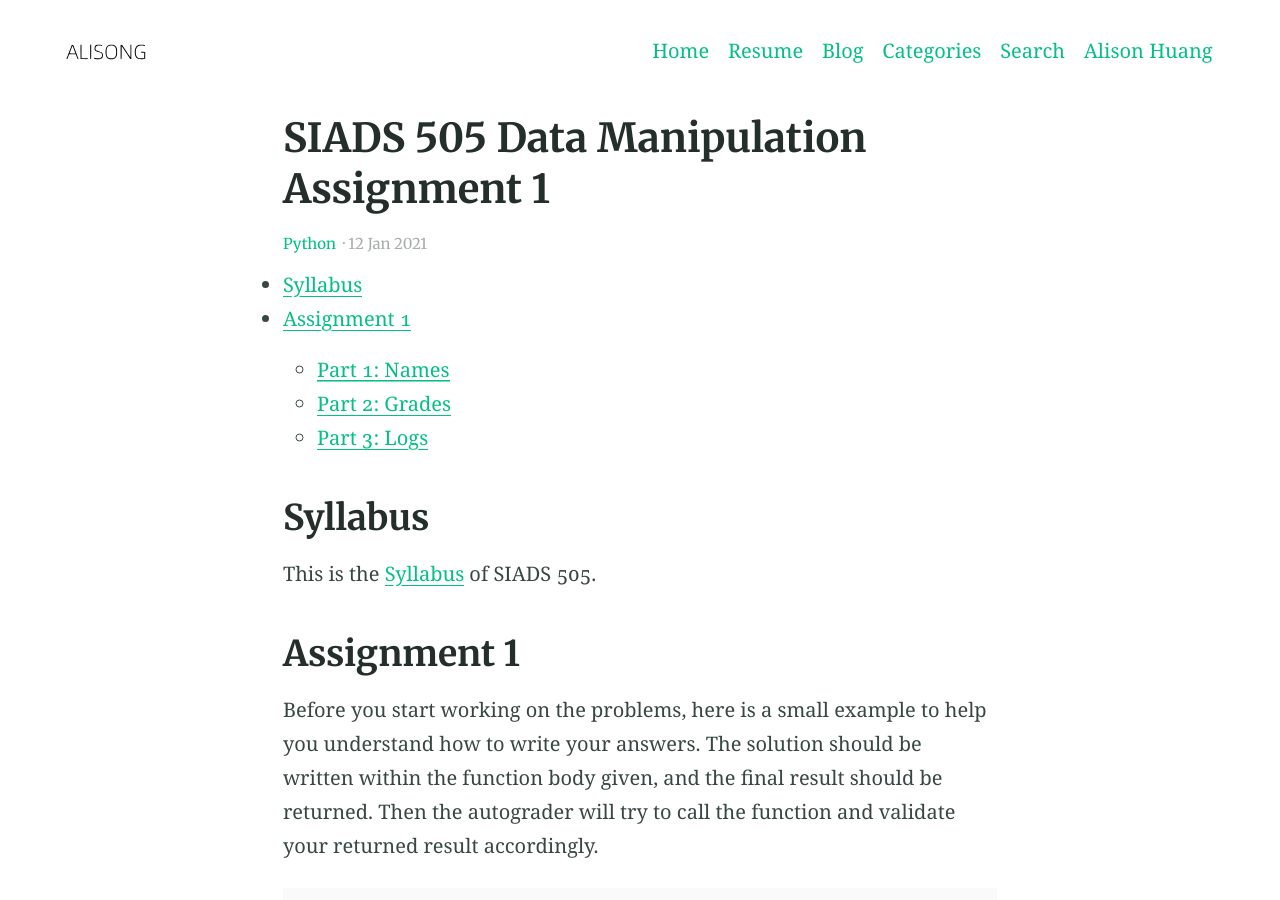
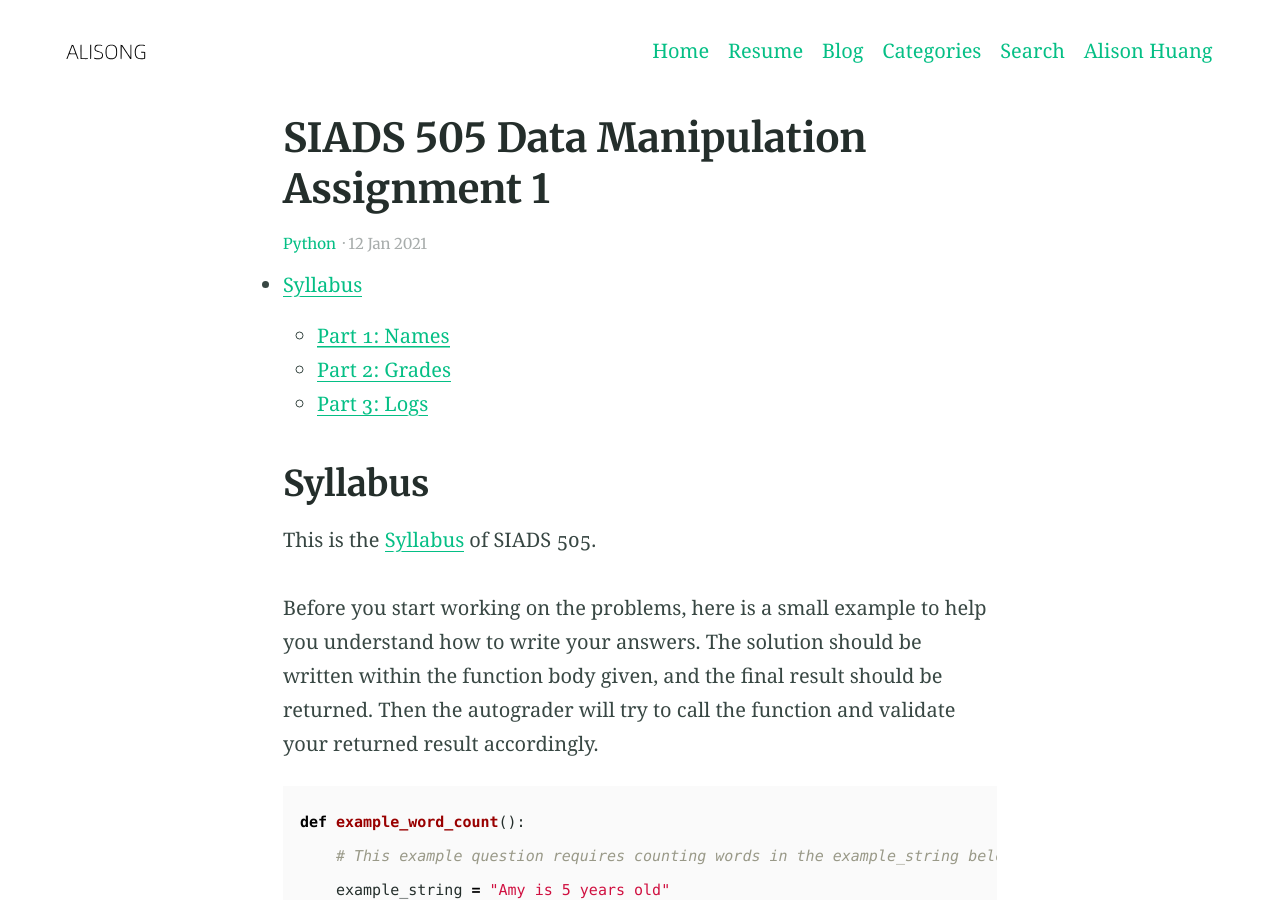
Before and after one commit to alisongh/alisongh.github.io, a Jekyll site: the page built from _posts/2021-01-12-SIADS-505-Data-manipulation-assignment1.md, in a window 1280 px wide and 900 px high. Built offline with Jekyll 4.4.1, drawn with Linux system fonts in a browser that asks for light colours.

Commit message:
Update 2021-01-12-SIADS-505-Data-manipulation-assignment1.md

```diff
--- a/_posts/2021-01-12-SIADS-505-Data-manipulation-assignment1.md
+++ b/_posts/2021-01-12-SIADS-505-Data-manipulation-assignment1.md
@@ -9,7 +9,6 @@ categories:
 
 ## Syllabus
 This is the [Syllabus](https://github.com/alisongh/alisongh.github.io/blob/main/assets/501.pdf) of SIADS 505.
-## Assignment 1
 
 Before you start working on the problems, here is a small example to help you understand how to write your answers. The solution should be written within the function body given, and the final result should be returned. Then the autograder will try to call the function and validate your returned result accordingly.
 
```
